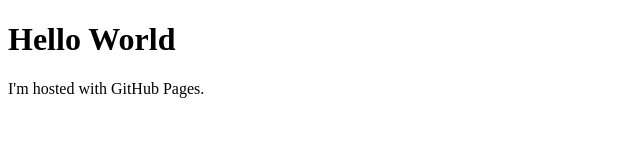
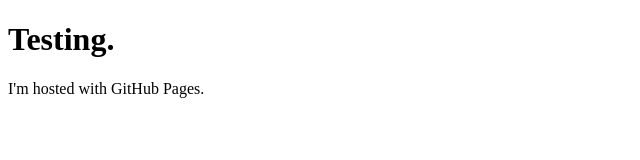
Before and after one commit to spacerobotTR/spacerobotTR.github.io, a plain HTML site: page index.html in a window 1280 px wide. Shown: the whole page, without its empty margins (0-640 px from the left). Drawn offline with Linux system fonts and the light colour scheme.

Commit message:
Testing different commit logic.

```diff
--- a/index.html
+++ b/index.html
@@ -1,7 +1,7 @@
 <!DOCTYPE html>
 <html>
 <body>
-<h1>Hello World</h1>
+<h1>Testing.</h1>
 <p>I'm hosted with GitHub Pages.</p>
 </body>
 </html>
```
